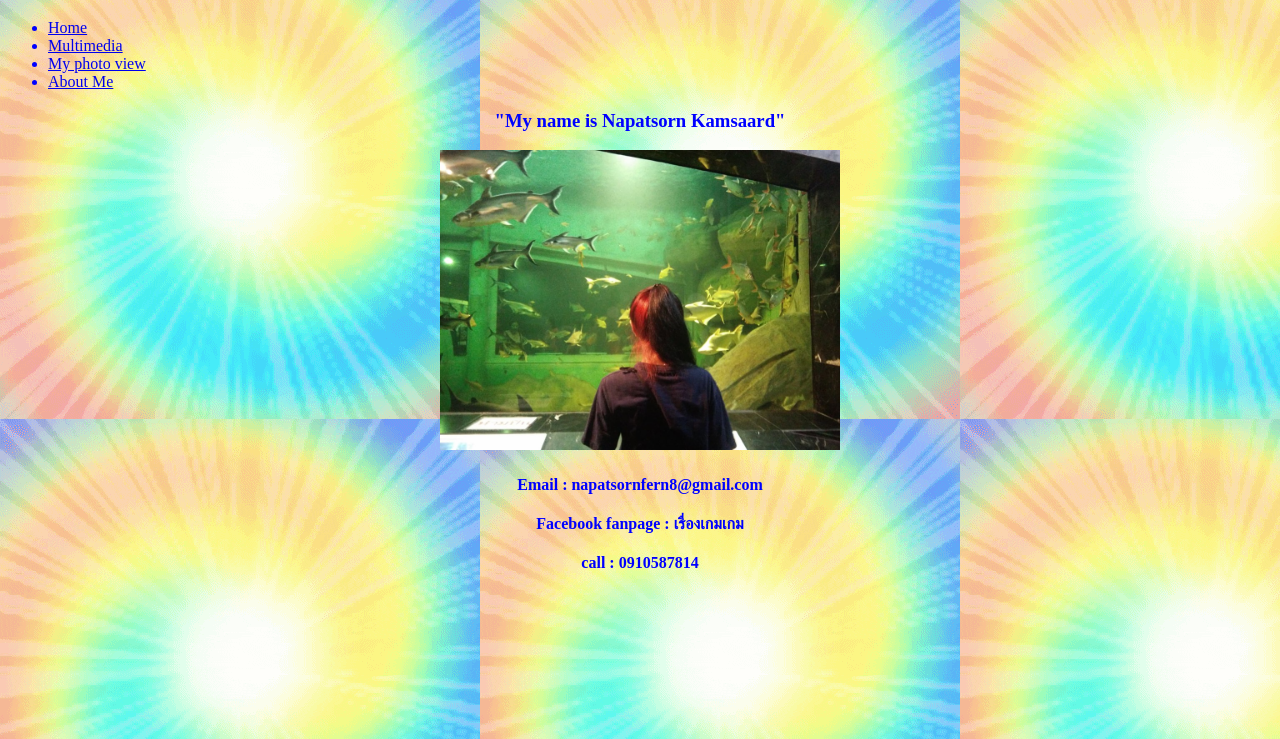
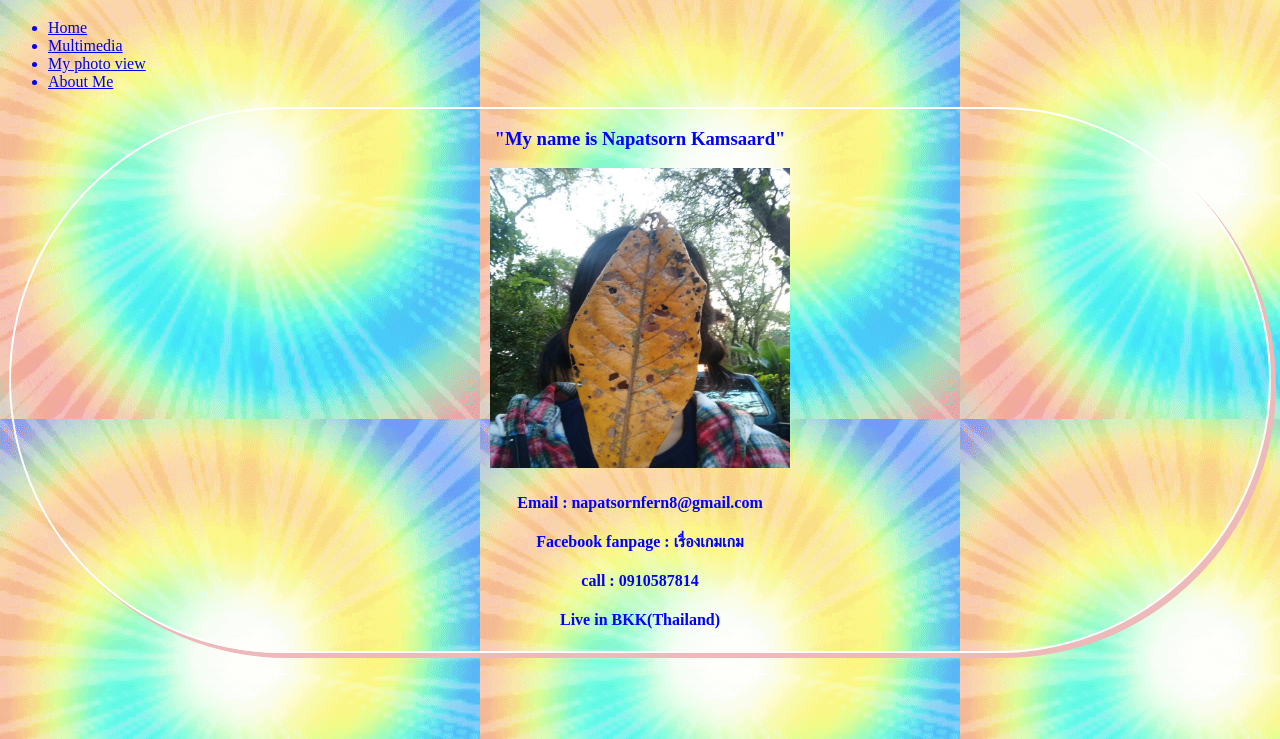
Before and after one commit to fernlolloi/-Personal-Website-Project, a plain HTML site: page aboutme.html in a window 1280 px wide. Shown: the part 61-800 px from the top of the page. Drawn offline with Linux system fonts and the light colour scheme.

Commit message:
now today

```diff
--- a/aboutme.html
+++ b/aboutme.html
@@ -21,10 +21,11 @@
                 <section>
                 <table>
                         <h3>"My name is Napatsorn Kamsaard"</h3>
-                        <img src="photo/mee.jpg">
+                        <img src="photo/mena.jpg">
                         <h4>Email : napatsornfern8@gmail.com</h4>
                         <h4>Facebook fanpage : เรื่องเกมเกม</h4>
                         <h4>call : 0910587814</h4>
+                        <h4>Live in BKK(Thailand)</h4>
                     </table>
                 </section>
             </article>
--- a/css/aboutme.css
+++ b/css/aboutme.css
@@ -1,5 +1,5 @@
 img{
-    width: 400px;
+    width: 300px;
     height: 300px;
 
 }
@@ -15,6 +15,11 @@ article{
 body{
     background-image: url(../photo/giphy.gif);
   color: blue;
+}
+section{
+    margin: 0px 1px;
+    border: 2px solid #FFF;
+    border-radius: 1000px;
 
-
+    box-shadow: 5px 5px 0px 0px rgb(238, 185, 185);
 }
```
Also changed, not shown: myphoto.html (+2 -2 lines), photo/bg.jpeg (deleted), photo/mena.jpg (added).
